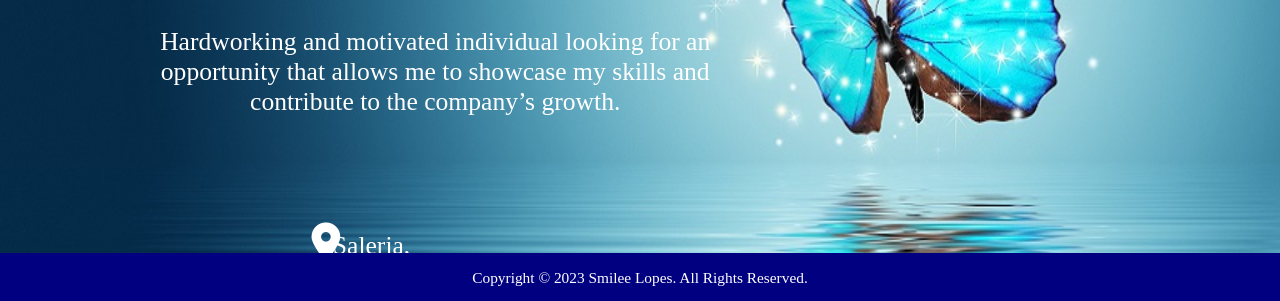
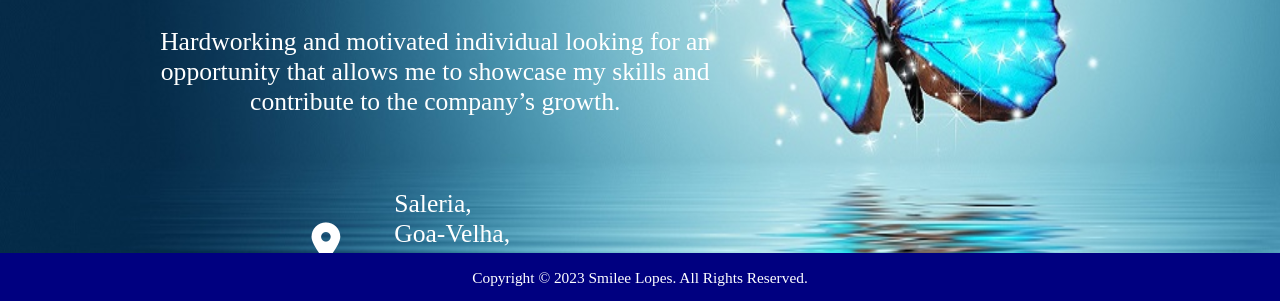
Before and after one commit to Smilee08/Smilee08.github.io, a plain HTML site: page index.html in a window 1280 px wide. Shown: the part 496-797 px from the top of the page. Drawn offline with Linux system fonts and the light colour scheme.

Commit message:
Roll No.:2268

```diff
--- a/index.html
+++ b/index.html
@@ -113,7 +113,7 @@ Roll No:2268
             </p>
 
             <i class="fa fa-map-marker" style="text-align: center;padding: 30px;border-radius: 20%; margin-left: 15%;margin-top: 50px;color:white; font-size: 3vw; "> </i>
-            <p style="color:white; font-size: 2vw ;margin-left: 20%;margin-top: -60px;">Saleria,<br>Goa-Velha,<br>Tiswadi-Goa</p>
+            <p style="color:white; font-size: 2vw ;margin-left: 26%;margin-top: -10%;">Saleria,<br>Goa-Velha,<br>Tiswadi-Goa</p>
 
             <a id="ic" target="_blank" href="https://www.linkedin.com/in/smilee-lopes-421750245" class="fa fa-linkedin-square" style="background-color: #007bb5;text-align: center;padding:2%;border-radius: 20%; margin-left: 20px;color:white; font-size: 3vw;"></a>
             <a id="ic" target="_blank" href="tel:+918390913817" class="fa fa-phone" style="text-align: center;padding: 10%;border-radius: 30px; margin-left: 10px;color:white; font-size: 3vw; "></a>
```
